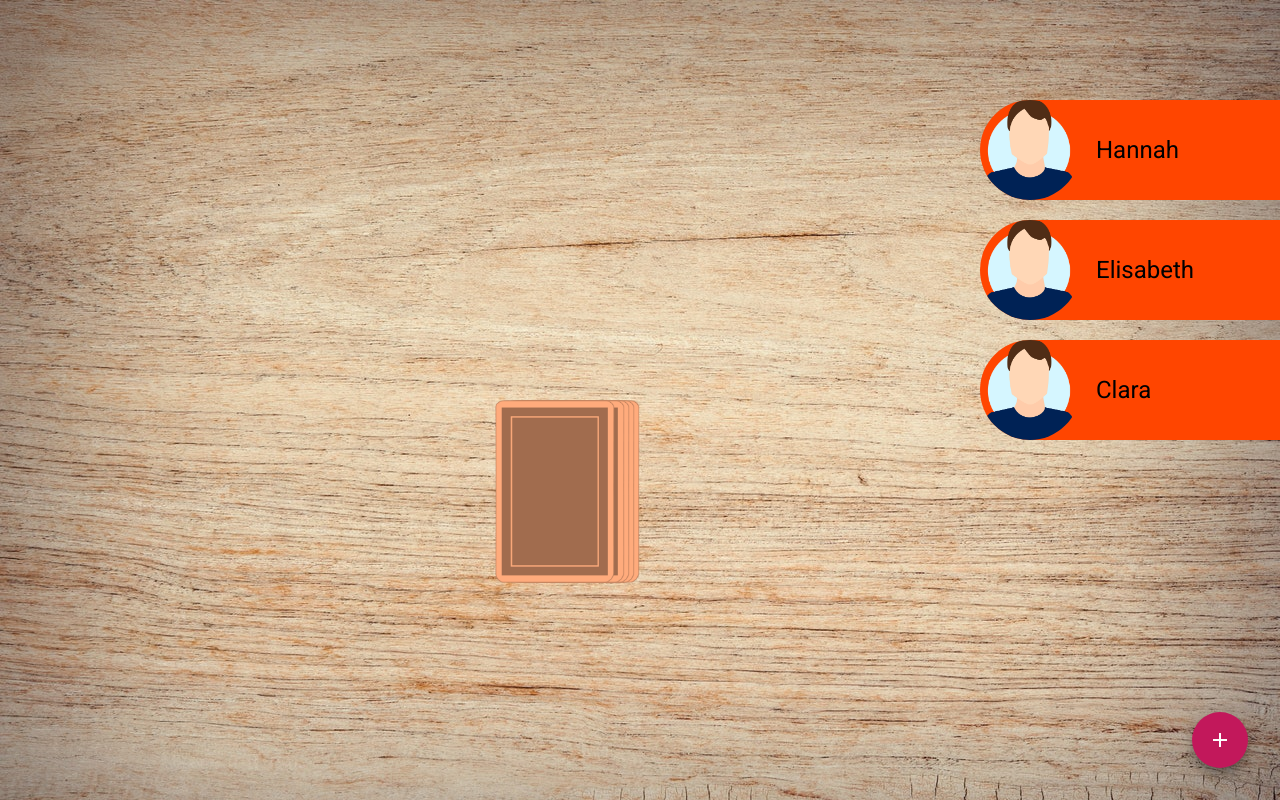
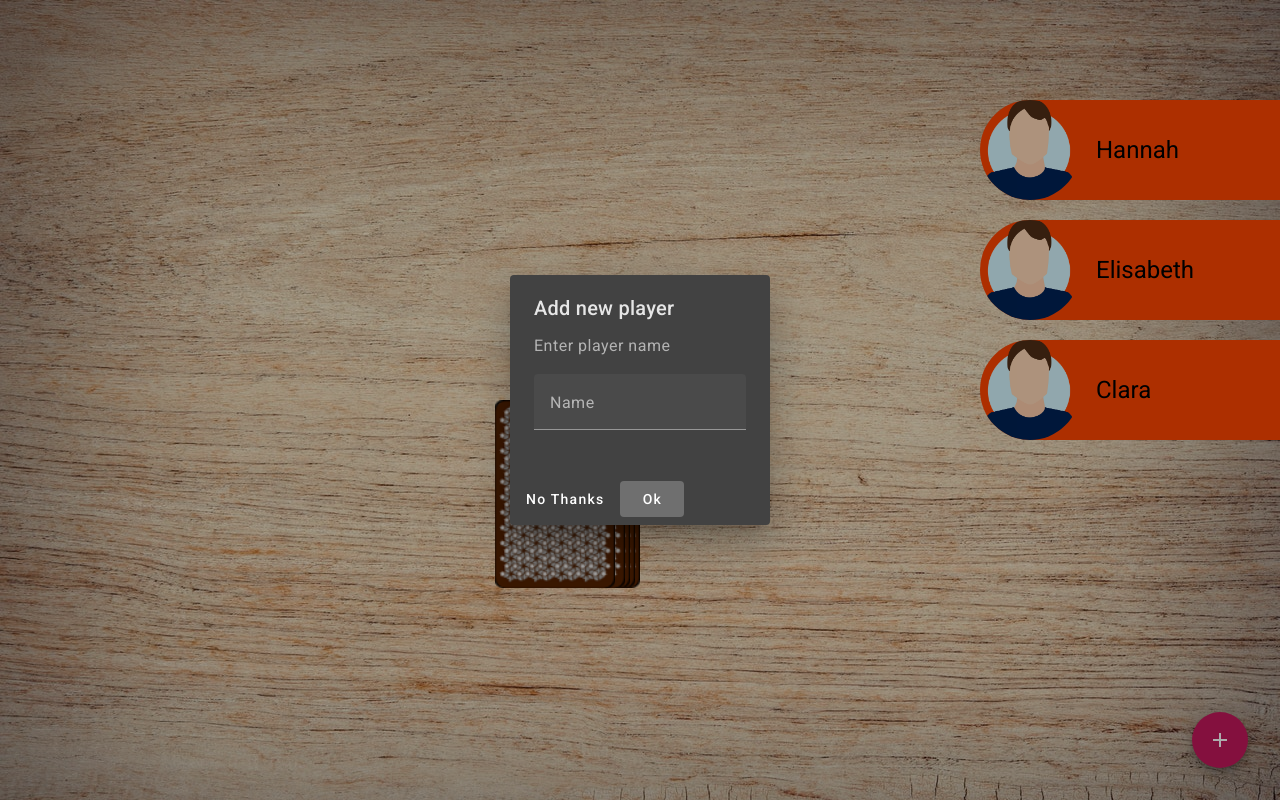
Before and after one commit to Hanmuni/Ring-Of-Fire, an Angular app: page /gameSection in a window 1280 px wide. Both pictures are taken after a click on the button "add". Built offline with nearby package versions, Linux system fonts and the light colour scheme.

Commit message:
add-player-dialog

```diff
--- /dev/null
+++ b/src/app/add-player-dialog/add-player-dialog.component.html
@@ -0,0 +1,12 @@
+<h1 mat-dialog-title>Add new player </h1>
+<div mat-dialog-content>
+  <p>Enter player name </p>
+  <mat-form-field>
+    <mat-label>Name</mat-label>
+    <input matInput [(ngModel)]="name">
+  </mat-form-field>
+</div>
+<div mat-dialog-actions>
+  <button mat-button (click)="onNoClick()">No Thanks</button>
+  <button mat-button [mat-dialog-close]="" cdkFocusInitial>Ok</button>
+</div>
--- /dev/null
+++ b/src/app/add-player-dialog/add-player-dialog.component.ts
@@ -0,0 +1,14 @@
+import { Component, OnInit } from '@angular/core';
+
+@Component({
+  selector: 'app-add-player-dialog',
+  templateUrl: './add-player-dialog.component.html',
+  styleUrls: ['./add-player-dialog.component.scss']
+})
+export class AddPlayerDialogComponent implements OnInit {
+  name: string = '';
+
+  ngOnInit(): void { }
+
+  onNoClick() { }
+}
--- a/src/app/game-section/game-section.component.html
+++ b/src/app/game-section/game-section.component.html
@@ -17,6 +17,6 @@
 
 </div>
 
-<button mat-fab color="primary" class="add-btn">
+<button mat-fab color="primary" (click)="openDialog()" class="add-btn">
   <mat-icon>add</mat-icon>
 </button>
--- a/src/app/game-section/game-section.component.ts
+++ b/src/app/game-section/game-section.component.ts
@@ -1,5 +1,7 @@
 import { Component, OnInit } from '@angular/core';
 import { Game } from 'src/models/game';
+import { MatDialog } from '@angular/material/dialog';
+import { AddPlayerDialogComponent } from '../add-player-dialog/add-player-dialog.component';
 
 @Component({
   selector: 'app-game-section',
@@ -11,7 +13,7 @@
   currentCard: string = '';
   game: Game;
 
-  constructor() { }
+  constructor(public dialog: MatDialog) { }
 
   ngOnInit() {
     this.newGame();
@@ -32,4 +34,11 @@
     }
   }
 
+  openDialog(): void {
+    const dialogRef = this.dialog.open(AddPlayerDialogComponent);
+
+    dialogRef.afterClosed().subscribe(result => {
+      console.log('The dialog was closed');
+    });
+  }
 }
```
Also changed, not shown: src/app/app.module.ts (+9 -1 lines), src/app/add-player-dialog/add-player-dialog.component.scss (added), src/assets/img/cards/card_cover.png, 1 other file (tests, documents, lock files or other folders).
